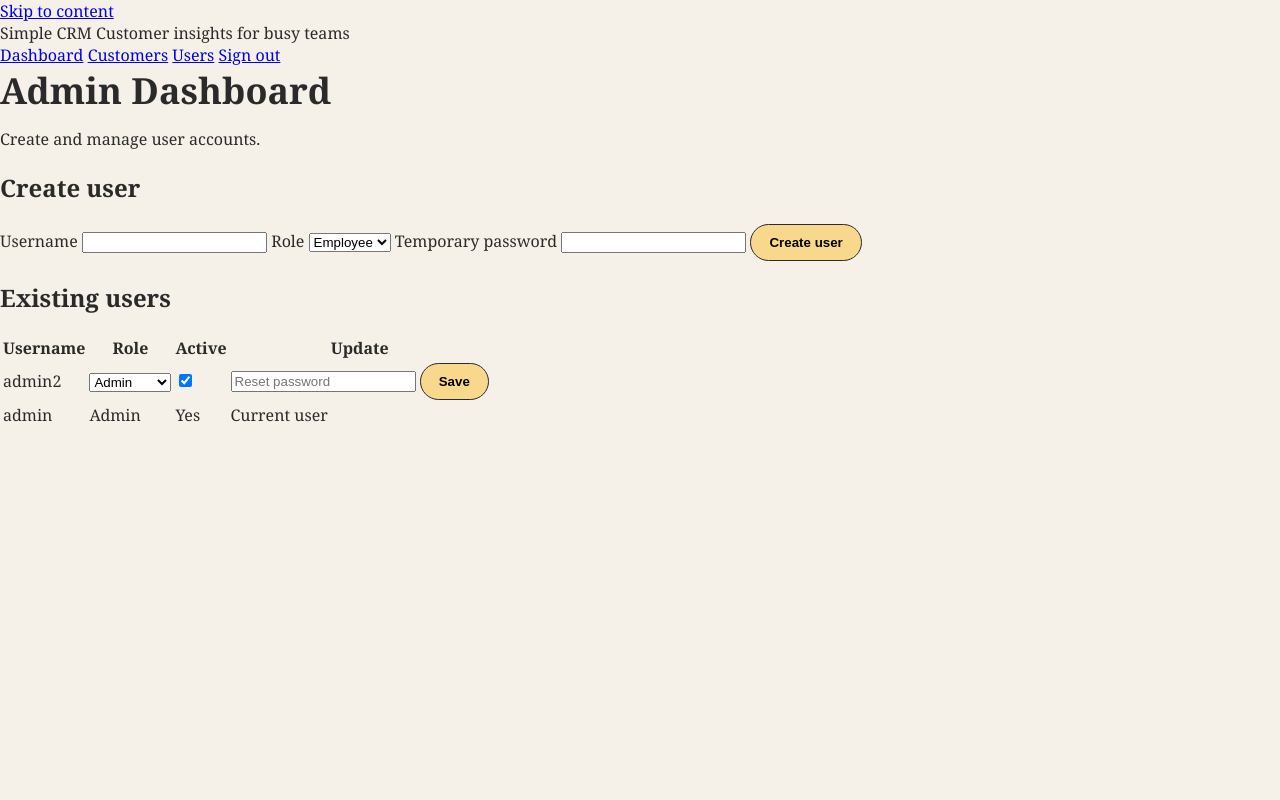
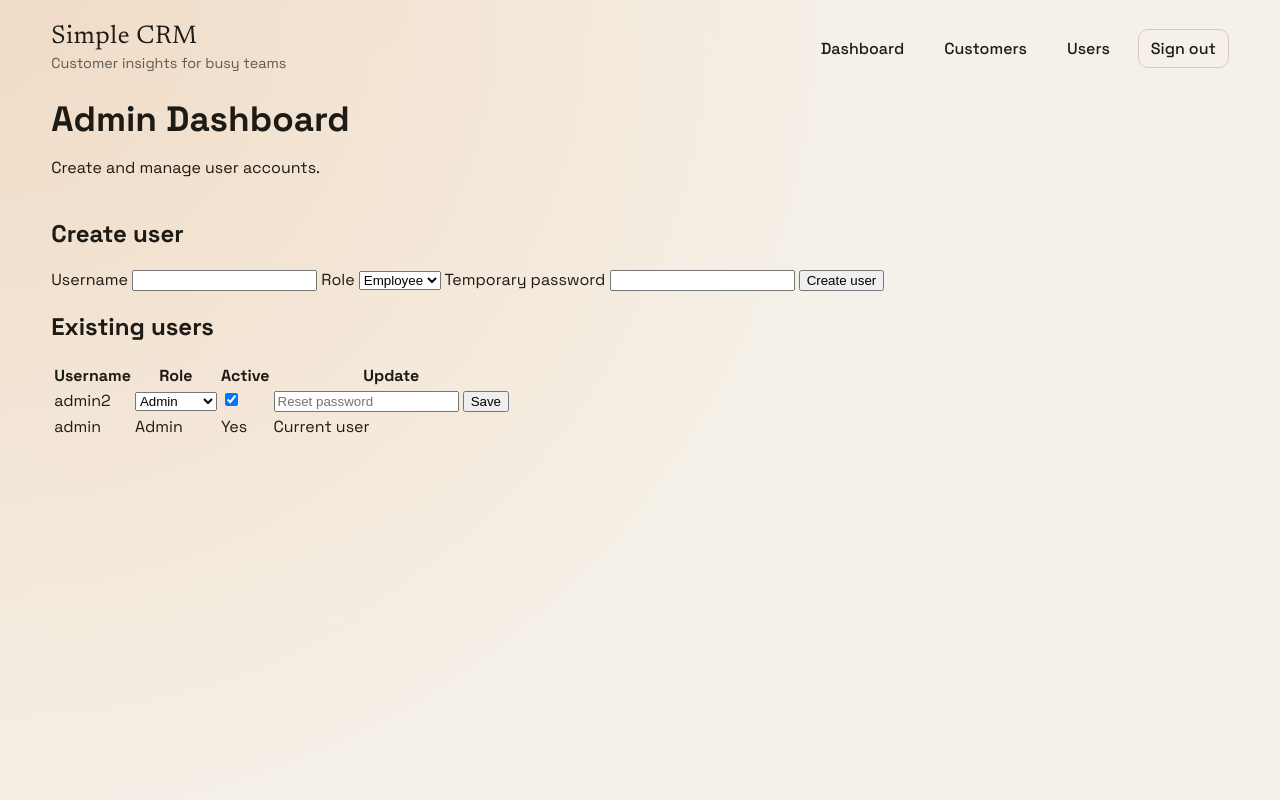
Before and after one commit to NikosTsigkros/tsigkros-crm-nyc, a Flask app: page /admin/users in a window 1280 px wide. Run offline with Flask 3, Linux system fonts and the light colour scheme; a user stored in the database is signed in; data comes from the database, SQL or seed files in the repository.

Commit message:
add css in header and layout

```diff
--- a/app/static/app.css
+++ b/app/static/app.css
@@ -1,45 +1,110 @@
+@import url("https://fonts.googleapis.com/css2?family=Space+Grotesk:wght@400;500;600;700&family=Newsreader:wght@400;600&display=swap");
+
 :root {
-  color-scheme: light;
-  font-family: "Georgia", "Times New Roman", serif;
+  --bg: #f5f1ea;
+  --surface: #ffffff;
+  --ink: #1d1b16;
+  --muted: #5e5a52;
+  --accent: #d86241;
+  --accent-dark: #b0472a;
+  --accent-soft: #f7d4c4;
+  --shadow: 0 16px 40px rgba(0, 0, 0, 0.08);
+  --radius: 18px;
+}
+
+* {
+  box-sizing: border-box;
 }
 
 body {
   margin: 0;
-  background: #f5f1e8;
-  color: #2b2a2a;
+  font-family: "Space Grotesk", "Trebuchet MS", sans-serif;
+  color: var(--ink);
+  background: radial-gradient(circle at top left, #f0dbc6, transparent 60%),
+    radial-gradient(circle at 20% 20%, #f8f1e6, transparent 45%),
+    var(--bg);
+  min-height: 100vh;
 }
 
-.page {
-  max-width: 640px;
-  margin: 15vh auto 0;
-  padding: 32px;
-  background: #fffaf0;
-  border: 1px solid #d9cfbd;
-  box-shadow: 0 18px 40px rgba(0, 0, 0, 0.08);
-  border-radius: 16px;
-  text-align: center;
+.skip-link {
+  position: absolute;
+  top: -40px;
+  left: 16px;
+  background: var(--accent);
+  color: #fff;
+  padding: 8px 12px;
+  border-radius: 8px;
+  text-decoration: none;
+  transition: top 0.2s ease;
 }
 
-h1 {
-  margin: 0 0 12px;
-  font-size: 2.25rem;
+.skip-link:focus {
+  top: 12px;
 }
 
-p {
-  margin: 0 0 16px;
-  line-height: 1.5;
+.site-header {
+  display: flex;
+  align-items: center;
+  justify-content: space-between;
+  padding: 24px clamp(16px, 4vw, 56px);
+  gap: 24px;
 }
 
-button {
-  padding: 10px 18px;
-  border-radius: 999px;
-  border: 1px solid #2b2a2a;
-  background: #f8d88c;
-  cursor: pointer;
-  font-weight: 600;
+.brand {
+  display: flex;
+  flex-direction: column;
+  gap: 4px;
 }
 
-.result {
-  min-height: 1.5rem;
-  color: #645b4a;
+.logo {
+  font-family: "Newsreader", "Georgia", serif;
+  font-size: 1.6rem;
+  letter-spacing: 0.5px;
 }
+
+.tag {
+  color: var(--muted);
+  font-size: 0.9rem;
+}
+
+.nav {
+  display: flex;
+  align-items: center;
+  gap: 16px;
+}
+
+.nav a {
+  color: var(--ink);
+  text-decoration: none;
+  font-weight: 500;
+  padding: 8px 12px;
+  border-radius: 10px;
+  background: transparent;
+}
+
+.nav a:hover,
+.nav a:focus {
+  background: rgba(0, 0, 0, 0.06);
+}
+
+.nav .ghost {
+  border: 1px solid #d7c9b9;
+}
+
+.main {
+  padding: 0 clamp(16px, 4vw, 56px) 48px;
+}
+
+.page-header {
+  display: flex;
+  align-items: center;
+  justify-content: space-between;
+  flex-wrap: wrap;
+  gap: 16px;
+  margin-bottom: 24px;
+}
+
+.page-header h1 {
+  margin: 0 0 6px;
+  font-size: clamp(1.6rem, 3vw, 2.2rem);
+}
```
